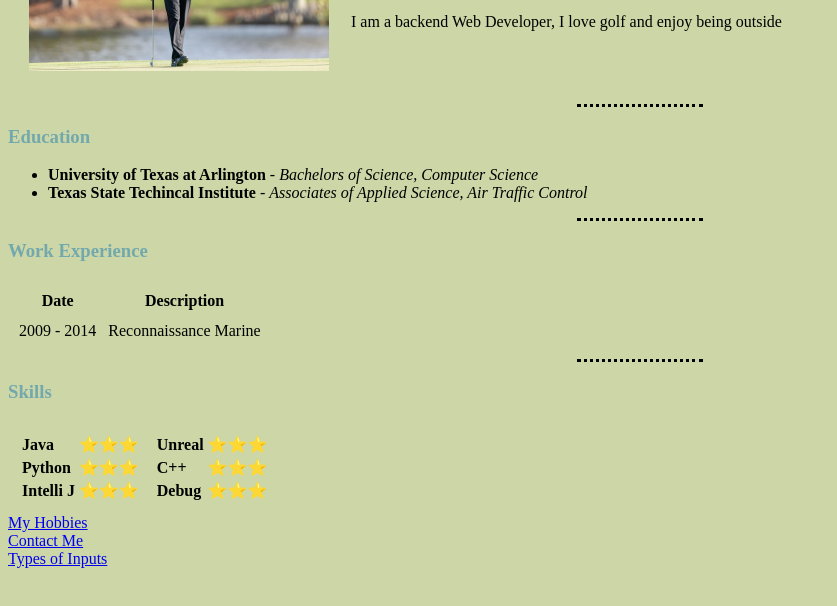
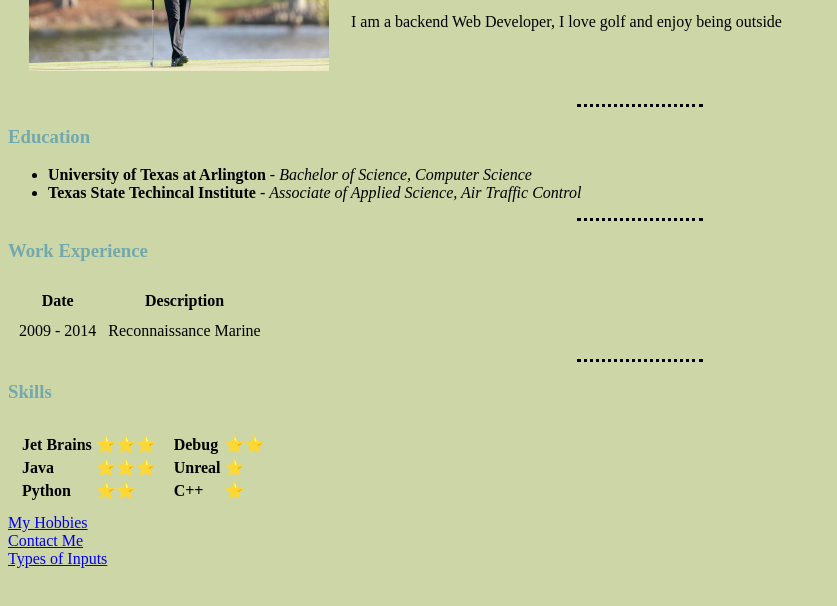
Before and after one commit to MikeDRao/CV, a plain HTML site: page index.html in a window 1280 px wide. Shown: the part 158-764 px from the top of the page, without its empty margins (0-837 px from the left). Drawn offline with Linux system fonts and the light colour scheme.

Commit message:
Fix typos

```diff
--- a/index.html
+++ b/index.html
@@ -34,11 +34,11 @@
   <ul>
     <li>
       <strong>University of Texas at Arlington</strong>
-      - <em>Bachelors of Science, Computer Science</em>
+      - <em>Bachelor of Science, Computer Science</em>
     </li>
     <li>
       <strong>Texas State Techincal Institute</strong>
-      - <em>Associates of Applied Science, Air Traffic Control</em>
+      - <em>Associate of Applied Science, Air Traffic Control</em>
     </li>
   </ul>
   <hr />
@@ -67,35 +67,35 @@
       <td>
         <table>
           <tr>
+            <td><strong>Jet Brains</strong></td>
+            <td>&#11088;&#11088;&#11088;</td>
+          </tr>
+          <tr>
             <td><strong>Java</strong></td>
             <td>&#11088;&#11088;&#11088;</td>
           </tr>
           <tr>
             <td><strong>Python</strong></td>
-            <td>&#11088;&#11088;&#11088;</td>
+            <td>&#11088;&#11088;</td>
           </tr>
 
-          <tr>
-            <td><strong>Intelli J</strong></td>
-            <td>&#11088;&#11088;&#11088;</td>
-          </tr>
+
         </table>
       </td>
         <!-- right side of table -->
       <td>
         <table>
           <tr>
+            <td><strong>Debug</strong></td>
+            <td>&#11088;&#11088;</td>
+          </tr>
+          <tr>
             <td><strong>Unreal</strong></td>
-            <td>&#11088;&#11088;&#11088;</td>
+            <td>&#11088;</td>
           </tr>
           <tr>
             <td><strong>C++</strong></td>
-            <td>&#11088;&#11088;&#11088;</td>
-          </tr>
-
-          <tr>
-            <td><strong>Debug</strong></td>
-            <td>&#11088;&#11088;&#11088;</td>
+            <td>&#11088;</td>
           </tr>
         </table>
       </td>
```
